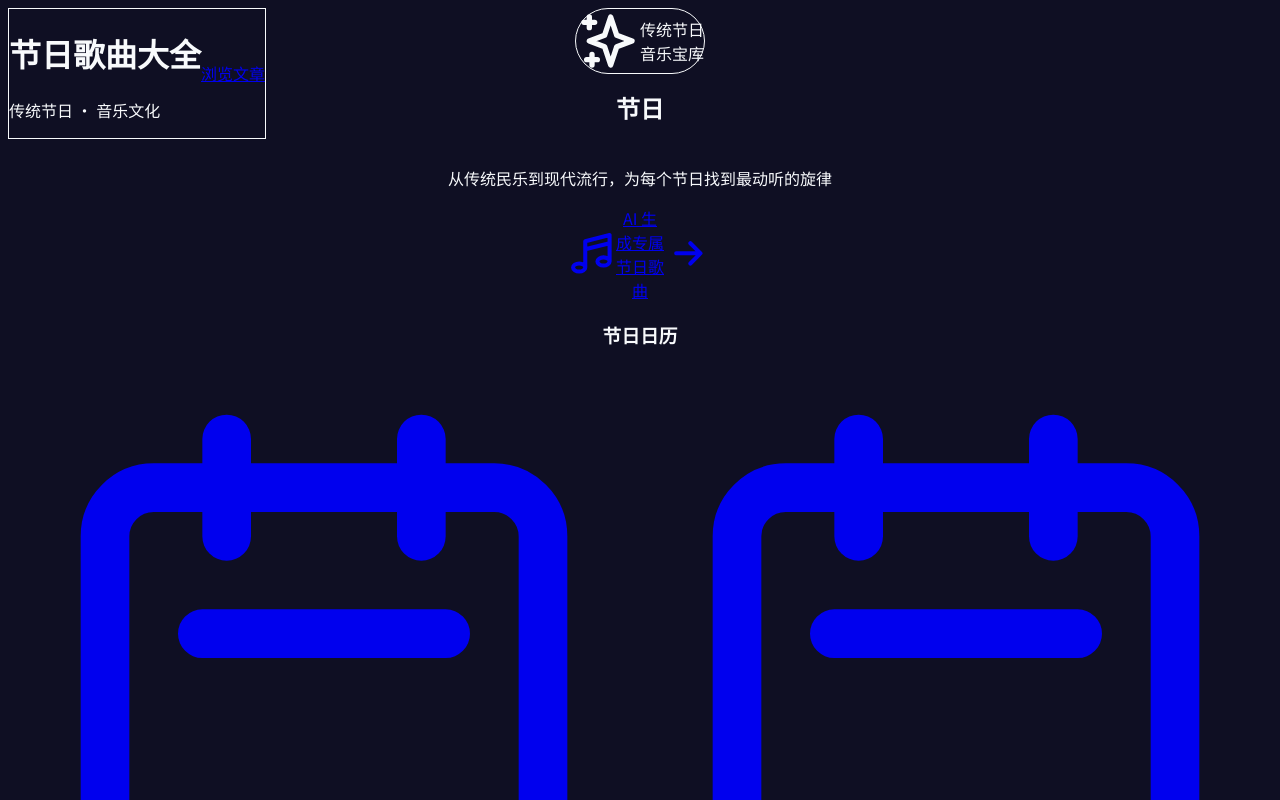
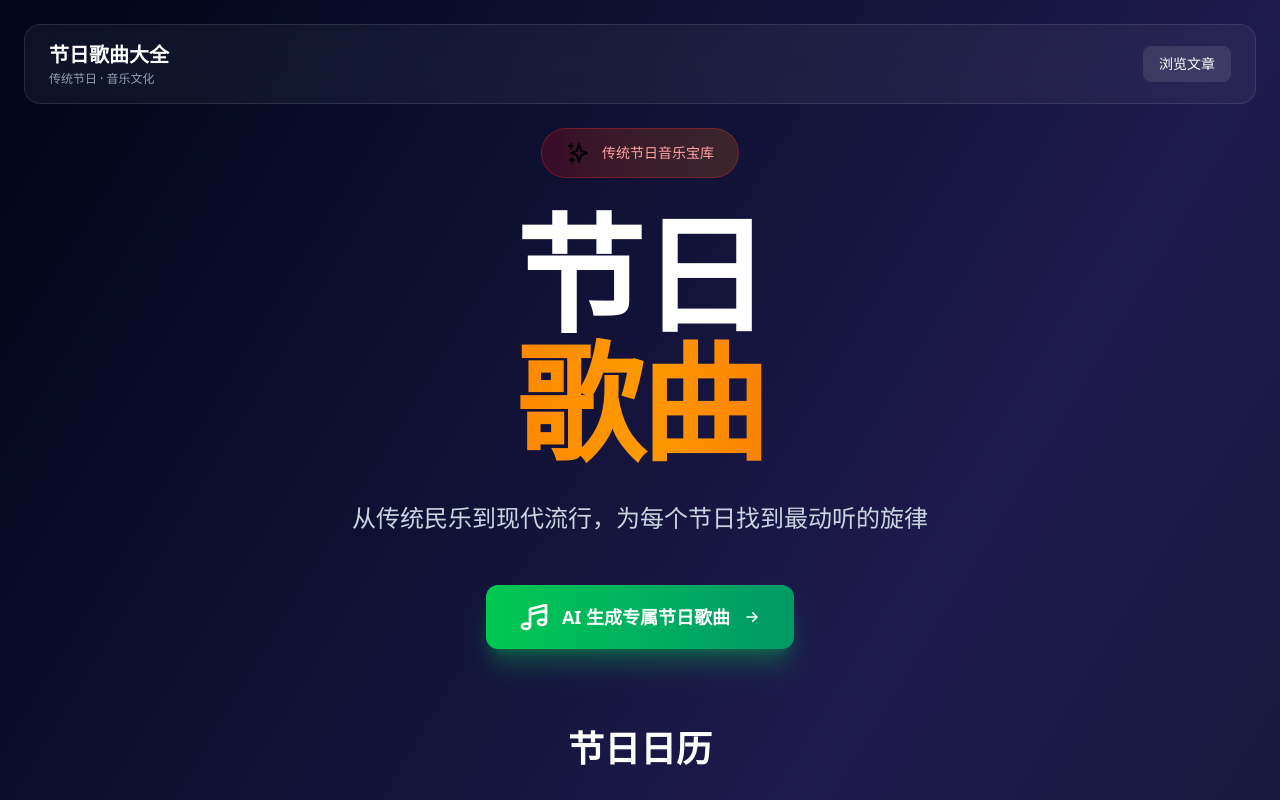
Before and after one commit to music-promotion/jieri-gequ, a Next.js app: page / in a window 1280 px wide. Shown: the top 800 px of the page. Built offline with nearby package versions, Linux system fonts and the light colour scheme.

Commit message:
fix: 修复 Tailwind CSS v4 配置
- 将 @tailwind 指令改为 @import "tailwindcss"
- 使用 Next.js 字体优化替代 @import url()
- 删除不必要的 CSS 变量定义
- 修复样式显示问题

```diff
--- a/app/globals.css
+++ b/app/globals.css
@@ -1,31 +1,4 @@
-@import url('https://fonts.googleapis.com/css2?family=Noto+Sans+TC:wght@300;400;500;700&family=Noto+Serif+TC:wght@400;500;600;700&display=swap');
-
-@tailwind base;
-@tailwind components;
-@tailwind utilities;
-
-:root {
-  --color-primary: #1E1B4B;
-  --color-secondary: #4338CA;
-  --color-cta: #22C55E;
-  --color-background: #0F0F23;
-  --color-text: #F8FAFC;
-  --color-festival-red: #DC2626;
-  --color-festival-gold: #F59E0B;
-
-  --space-xs: 0.25rem;
-  --space-sm: 0.5rem;
-  --space-md: 1rem;
-  --space-lg: 1.5rem;
-  --space-xl: 2rem;
-  --space-2xl: 3rem;
-  --space-3xl: 4rem;
-
-  --shadow-sm: 0 1px 2px rgba(0,0,0,0.05);
-  --shadow-md: 0 4px 6px rgba(0,0,0,0.1);
-  --shadow-lg: 0 10px 15px rgba(0,0,0,0.1);
-  --shadow-xl: 0 20px 25px rgba(0,0,0,0.15);
-}
+@import "tailwindcss";
 
 @media (prefers-reduced-motion: reduce) {
   *,
@@ -36,13 +9,3 @@
     transition-duration: 0.01ms !important;
   }
 }
-
-body {
-  font-family: 'Noto Sans TC', sans-serif;
-  background: var(--color-background);
-  color: var(--color-text);
-}
-
-h1, h2, h3, h4, h5, h6 {
-  font-family: 'Noto Serif TC', serif;
-}
--- a/app/layout.tsx
+++ b/app/layout.tsx
@@ -1,6 +1,21 @@
 import type { Metadata } from "next";
+import { Noto_Sans_TC, Noto_Serif_TC } from "next/font/google";
 import { siteConfig } from "@/site.config";
 import "./globals.css";
+
+const notoSans = Noto_Sans_TC({
+  subsets: ["latin"],
+  weight: ["300", "400", "500", "700"],
+  variable: "--font-noto-sans",
+  display: "swap",
+});
+
+const notoSerif = Noto_Serif_TC({
+  subsets: ["latin"],
+  weight: ["400", "500", "600", "700"],
+  variable: "--font-noto-serif",
+  display: "swap",
+});
 
 export const metadata: Metadata = {
   title: siteConfig.name,
@@ -14,8 +29,8 @@ export default function RootLayout({
   children: React.ReactNode;
 }>) {
   return (
-    <html lang="zh-CN">
-      <body className="antialiased">
+    <html lang="zh-CN" className={`${notoSans.variable} ${notoSerif.variable}`}>
+      <body className="antialiased font-sans">
         {children}
       </body>
     </html>
```
